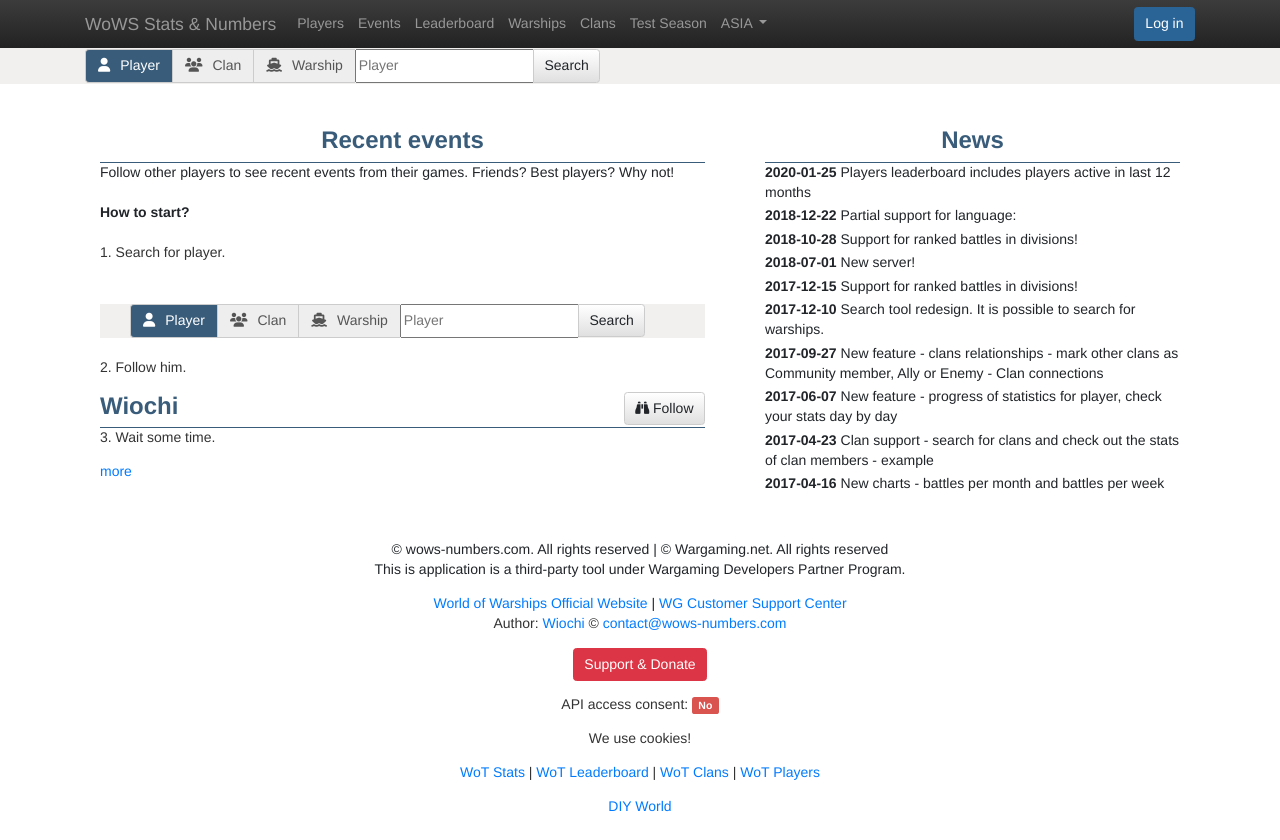
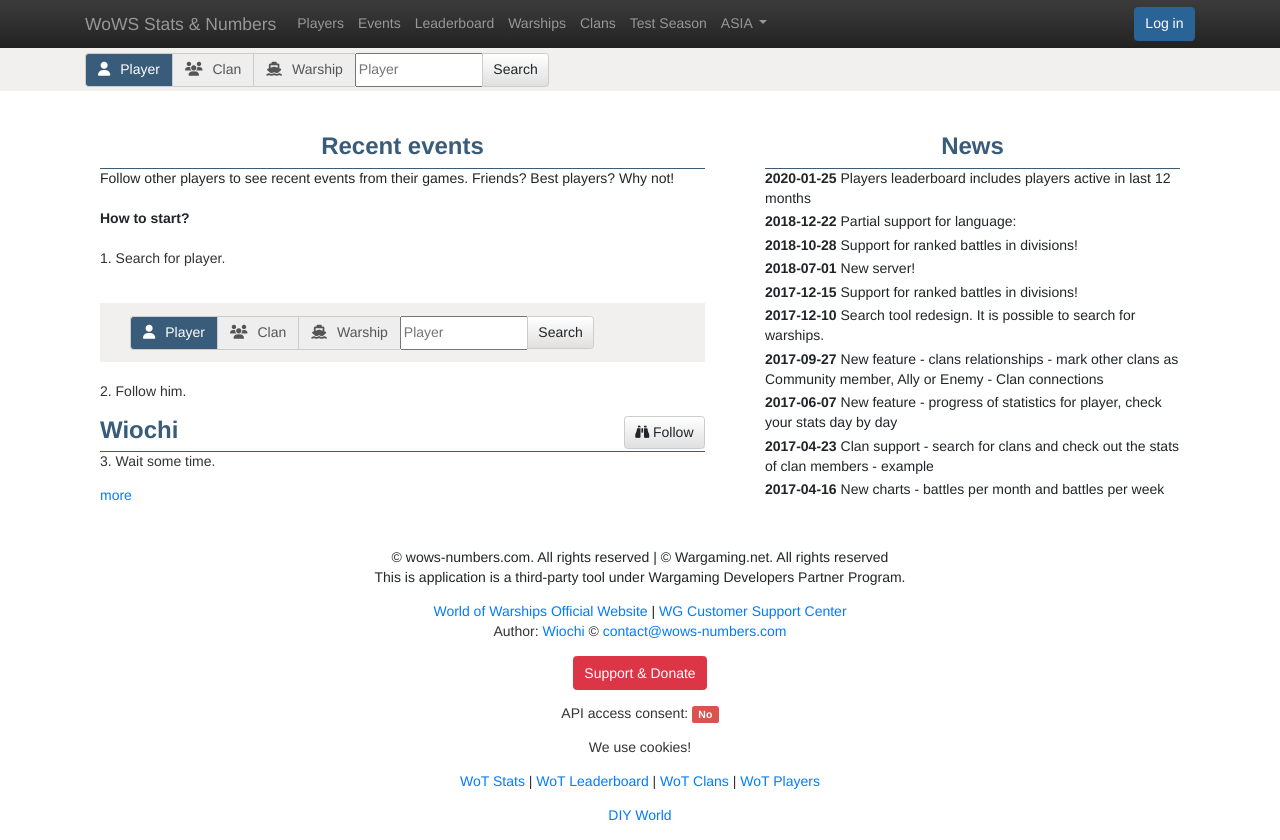
Before and after one commit to Hassan90785/wows, an Angular app: page / in a window 1280 px wide. Built offline with nearby package versions, Linux system fonts and the light colour scheme.

Commit message:
bug fixing

```diff
--- a/src/css/styles.css
+++ b/src/css/styles.css
@@ -20,6 +20,8 @@
 .submenu-bg {
   background-color: #f1f0ee;
   z-index: 99!important;
+  padding-top: 2px;
+  padding-bottom: 4px;
 }
 .colorOrange{
   color:orange;
@@ -133,7 +135,7 @@
   border-radius: 3px !important;
 }
 .height-submenu{
-  height:42px;
+  height:49px;
 }
 .input-group-addon, .input-group-btn, .input-group .form-control {
   display: table-cell;
@@ -148,7 +150,7 @@
   vertical-align: middle;
 }
 .search-box{
-  width: 14vw;
+  width: 10vw;
 }
 .input-group-addon {
   padding: 6px 12px;
```
